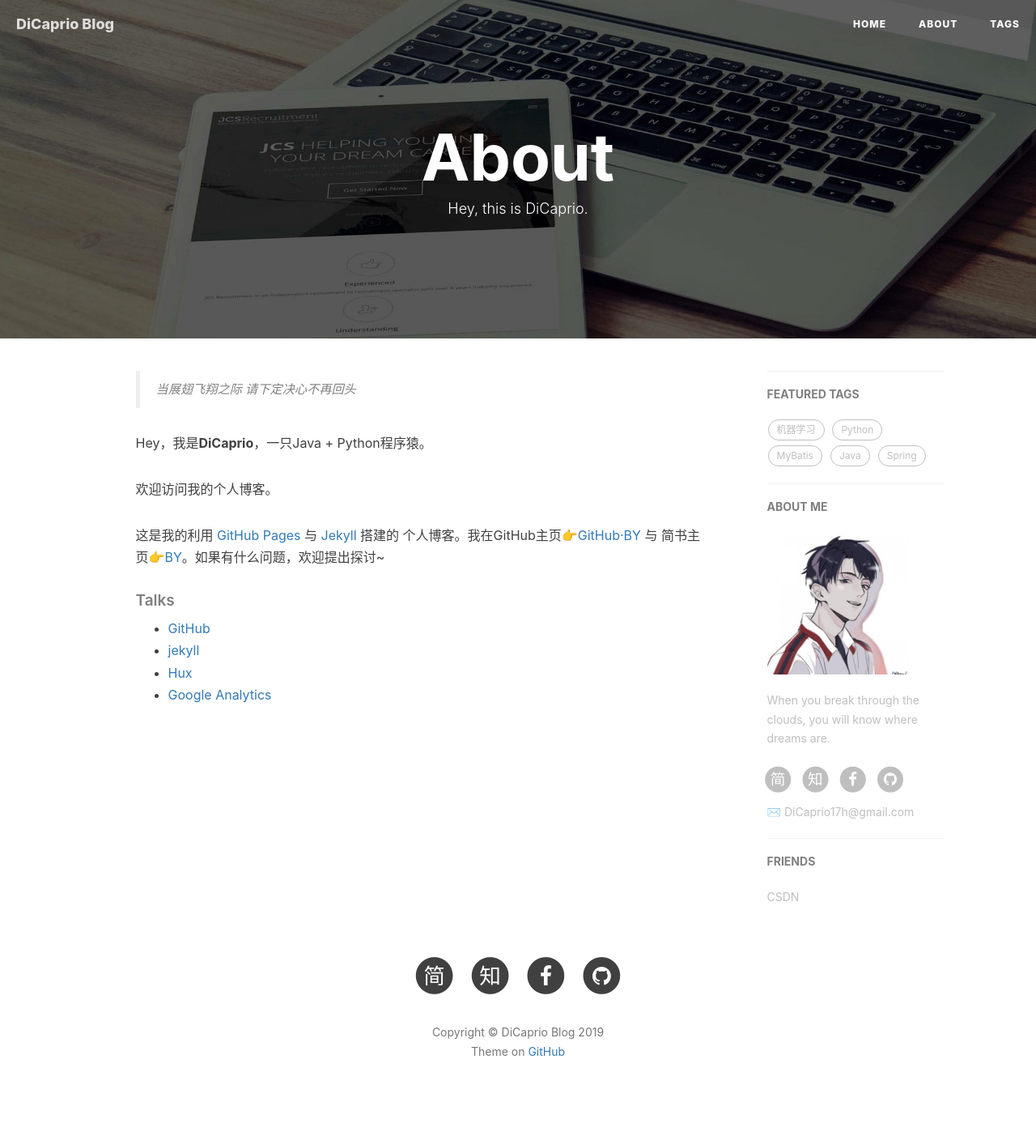
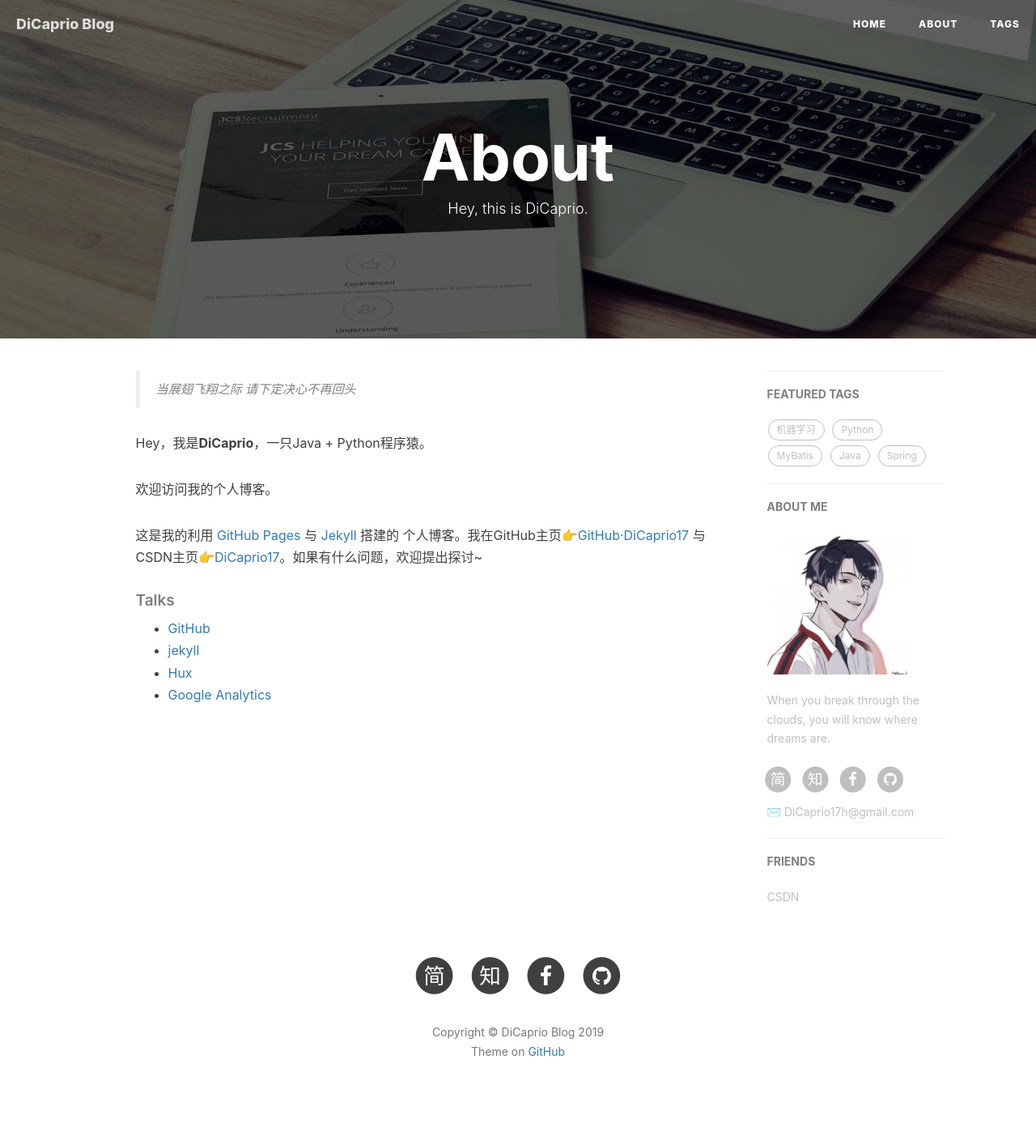
Before and after one commit to DiCaprio17/DiCaprio17.github.io, a Jekyll site: the page built from about.html, in a window 1280 px wide. Shown: the whole page at 81% size. Built offline with Jekyll 4.4.1, drawn with Linux system fonts in a browser that asks for light colours; nearby versions of some CDN libraries; comment, search, counter and statistics services are not loaded.

Commit message:
Update about.html

```diff
--- a/about.html
+++ b/about.html
@@ -21,7 +21,7 @@ header-img: "img/post-bg-rwd.jpg"
 
     <p>欢迎访问我的个人博客。</p>
 
-    <p>这是我的利用 <a href="https://pages.github.com/">GitHub Pages</a> 与 <a href="http://jekyll.com.cn/">Jekyll</a> 搭建的 个人博客。我在GitHub主页<a href="https://github.com/qiubaiying">👉GitHub·BY</a> 与 简书主页<a href="https://http://www.jianshu.com/u/e71990ada2fd">👉BY</a>。如果有什么问题，欢迎提出探讨~</p>
+    <p>这是我的利用 <a href="https://pages.github.com/">GitHub Pages</a> 与 <a href="http://jekyll.com.cn/">Jekyll</a> 搭建的 个人博客。我在GitHub主页<a href="https://github.com/dicaprio17">👉GitHub·DiCaprio17</a> 与 CSDN主页<a href="https://blog.csdn.net/qq_36910634">👉DiCaprio17</a>。如果有什么问题，欢迎提出探讨~</p>
 
     <p></p>
 
```
